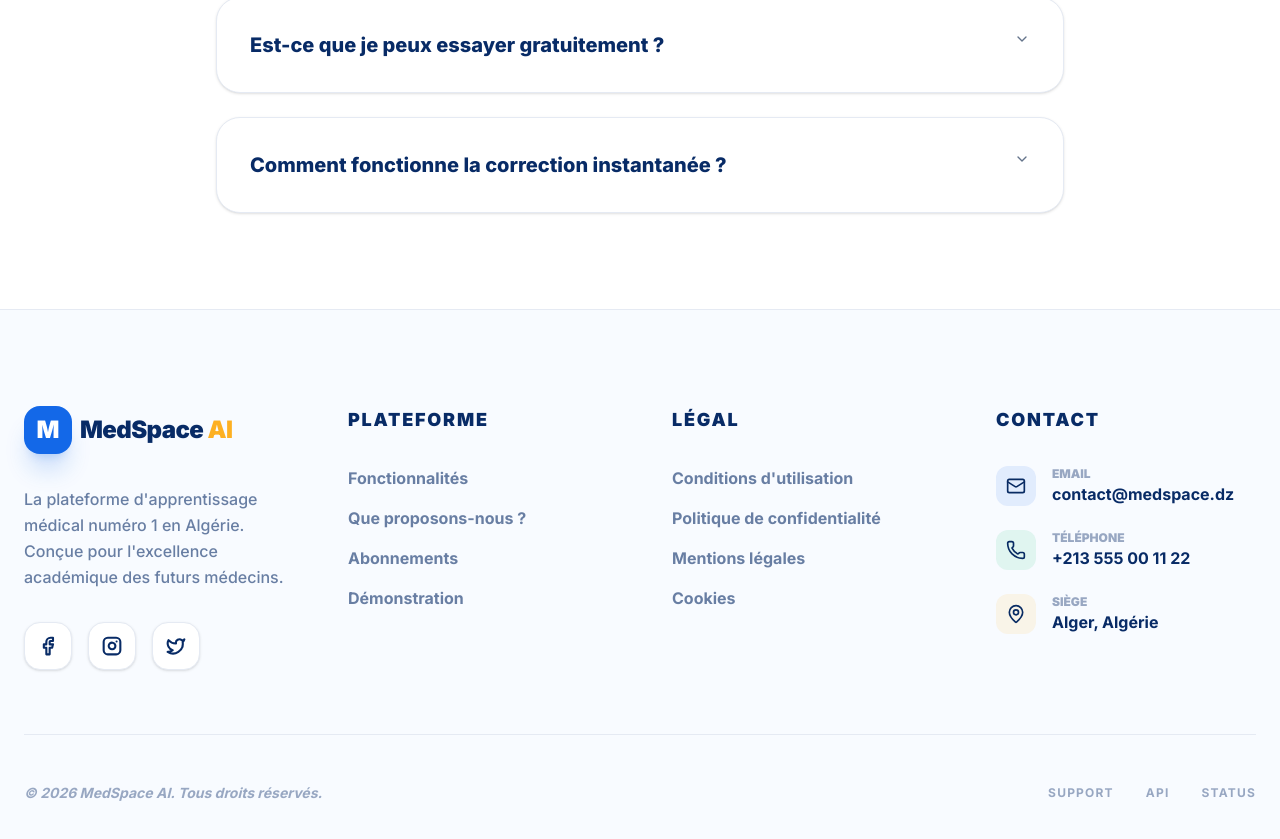
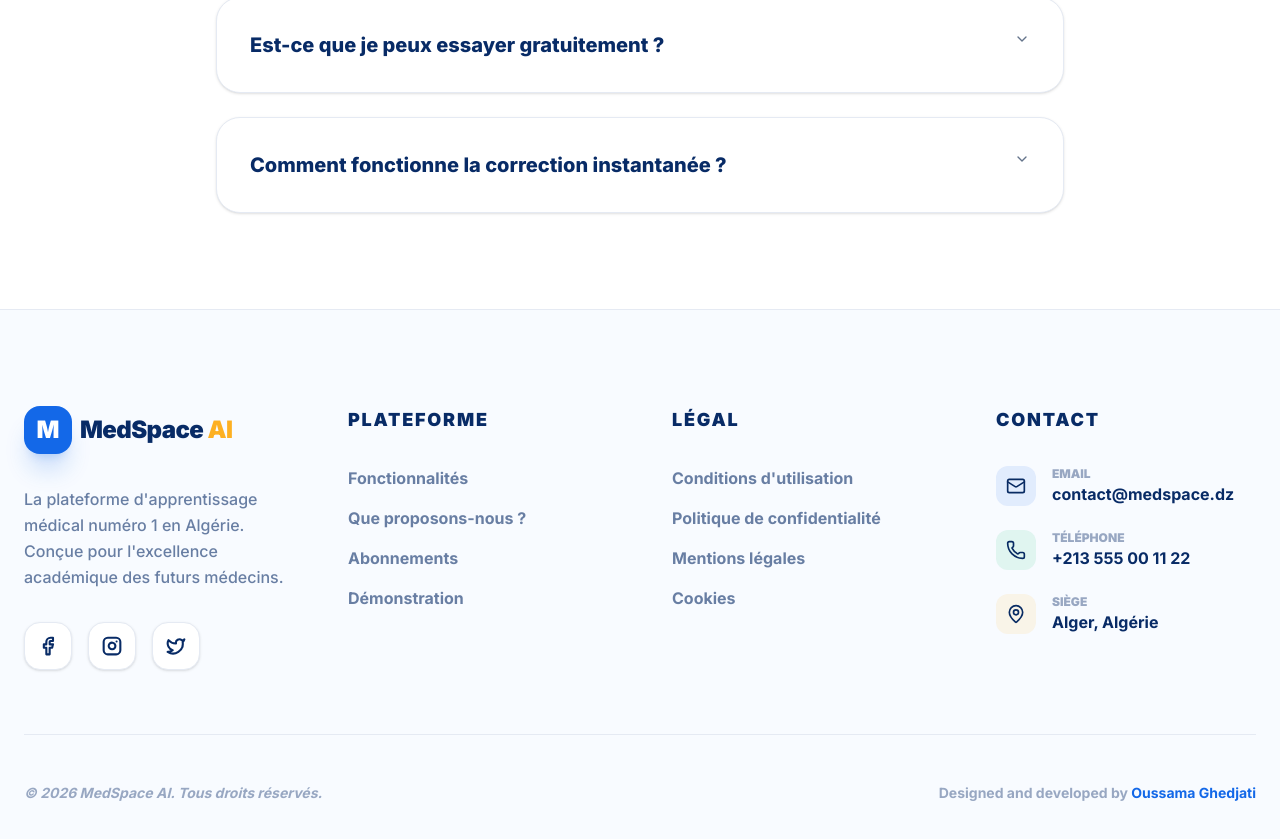
Before and after one commit to Ghadje/medspacedz, a Next.js app: page / in a window 1280 px wide. Shown: the part 7227-8066 px from the top of the page. Built offline with nearby package versions, Linux system fonts and the light colour scheme.

Commit message:
Integrate designed and developed

```diff
--- a/src/components/landing/footer.tsx
+++ b/src/components/landing/footer.tsx
@@ -83,11 +83,13 @@ export function Footer() {
           <p className="text-[#082B66]/40 font-bold text-sm italic">
             © {new Date().getFullYear()} MedSpace AI. Tous droits réservés.
           </p>
-          <div className="flex items-center gap-8">
-            <Link href="#" className="text-[#082B66]/40 hover:text-[#1368E8] font-bold text-xs uppercase tracking-widest transition-colors">Support</Link>
-            <Link href="#" className="text-[#082B66]/40 hover:text-[#1368E8] font-bold text-xs uppercase tracking-widest transition-colors">API</Link>
-            <Link href="#" className="text-[#082B66]/40 hover:text-[#1368E8] font-bold text-xs uppercase tracking-widest transition-colors">Status</Link>
-          </div>
+          <Link
+            href="https://linktr.ee/ghadje"
+            target="_blank"
+            className="text-[#082B66]/40 hover:text-[#1368E8] font-bold text-sm transition-colors"
+          >
+            Designed and developed by <span className="text-[#1368E8]">Oussama Ghedjati</span>
+          </Link>
         </div>
       </div>
     </footer>
```
